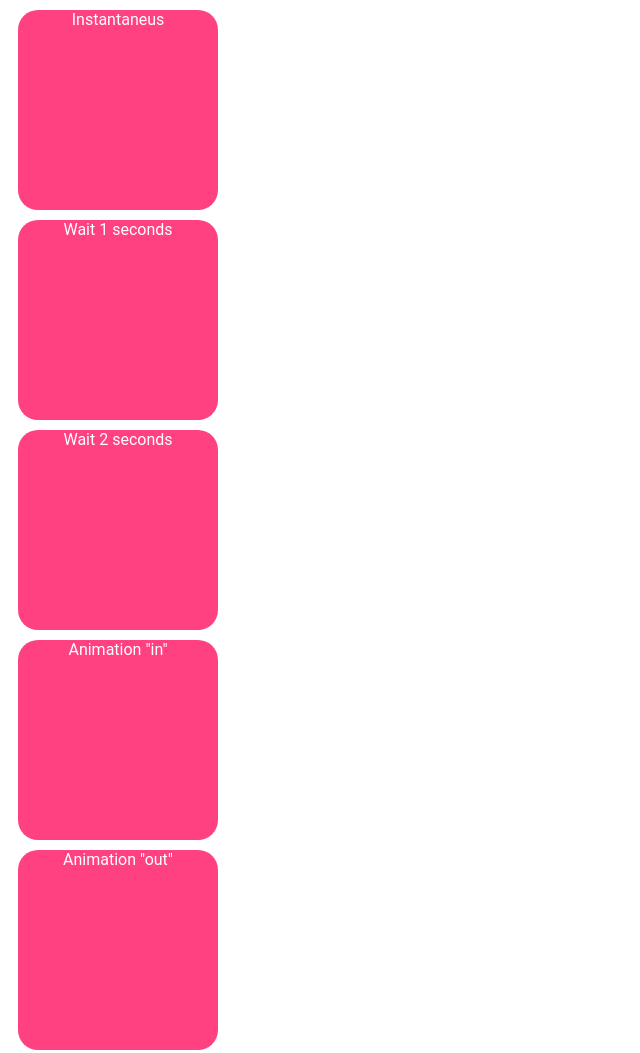
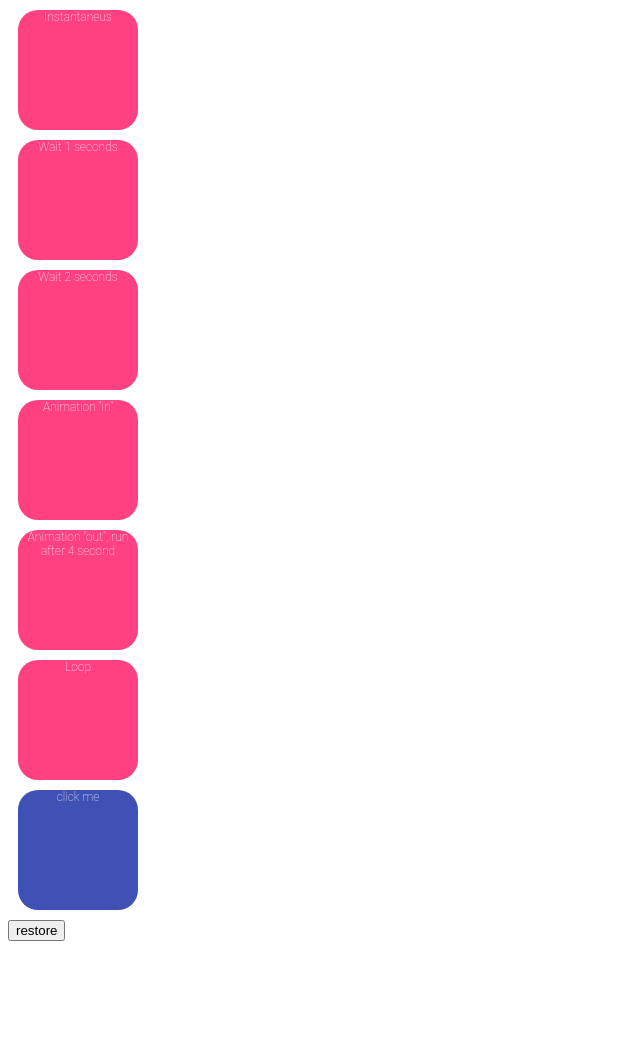
Before and after one commit to ismaelfaro/animation-tag, a website: page components/animation-tag/demo/index.html in a window 1280 px wide. Shown: the top 1053 px of the page, without its empty margins (0-640 px from the left). After the commit the page ends 949 px from the top, so only its background shows below. Drawn offline with Linux system fonts and the light colour scheme.

Commit message:
update demo

```diff
--- a/components/animation-tag/demo/index.html
+++ b/components/animation-tag/demo/index.html
@@ -12,16 +12,22 @@
   <style>
     body {
       font-family: roboto;
+      font-size: 12px;
+      font-weight: 100;
     }
 
     .block {
-      width: 200px;
-      height: 200px;
+      width: 120px;
+      height: 120px;
       color: white;
       text-align: center;
       background-color: #ff4081;
       margin: 10px;
       border-radius: 20px;
+    }
+
+    .text {
+      padding-top: 50px;
     }
 
     .otherColor {
@@ -36,15 +42,15 @@
   <div class="horizontal center-center layout">
 
     <animation-tag animation="flash">
-      <div class="block"> Instantaneus</div>
+      <div class="block horizontal center-center layout"> Instantaneus</div>
     </animation-tag>
 
     <animation-tag animation="flash" start-time="1.0">
-      <div class="block">Wait 1 seconds</div>
+      <div class="block horizontal center-center layout"> Wait 1 seconds</div>
     </animation-tag>
 
     <animation-tag animation="flash" start-time="2.0">
-      <div class="block"> Wait 2 seconds</div>
+      <div class="block horizontal center-center layout"> Wait 2 seconds</div>
     </animation-tag>
 
   </div>
@@ -52,11 +58,11 @@
   <div class="horizontal center-center layout">
 
     <animation-tag animation="flipInX">
-      <div class="block"> Animation "in"</div>
+      <div class="block horizontal center-center layout"> Animation "in"</div>
     </animation-tag>
 
-    <animation-tag animation="flipOutX" start-time="2.0">
-      <div class="block"> Animation "out"</div>
+    <animation-tag animation="flipOutX" start-time="4.0">
+      <div class="block horizontal center-center layout"> Animation "out", run after 4 second</div>
     </animation-tag>
 
   </div>
@@ -64,13 +70,13 @@
   <div class="horizontal center-center layout">
 
     <animation-tag animation="pulse infinite">
-      <div class="block">Loop</div>
+      <div class="block horizontal center-center layout">Loop</div>
     </animation-tag>
 
     <div class="horizontal center-center layout">
 
       <animation-tag id="interaction" animation="" onclick="clickme()">
-        <div class="block otherColor">click me</div>
+        <div class="block otherColor horizontal center-center layout">click me</div>
       </animation-tag>
 
       <button onclick="restoreme()">restore</button>
```
